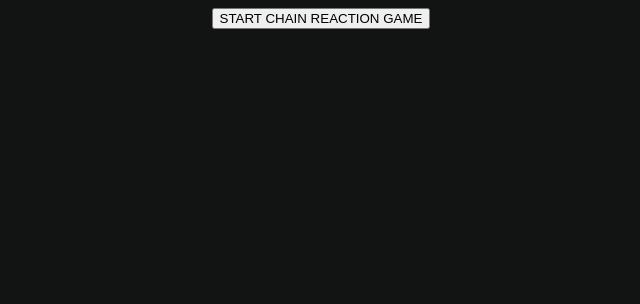
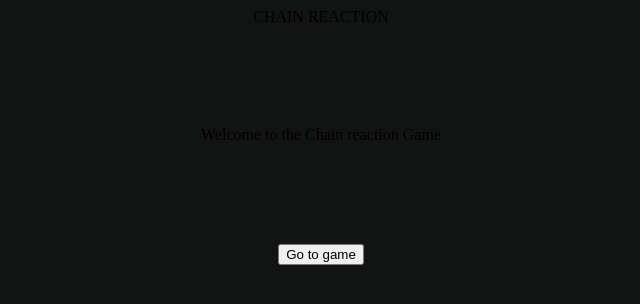
Before and after one commit to rafiul41/chain-reaction, an Angular app: page /home in a window 1280 px wide. Before the commit this address led to /. Shown: the top 304 px of the page, without its empty margins (319-959 px from the left). Built offline with nearby package versions, Linux system fonts and the light colour scheme.

Commit message:
Home component

```diff
--- a/src/app/app.component.html
+++ b/src/app/app.component.html
@@ -1,6 +1,6 @@
 <div class="app">
   <div class="top-bar">
-    <button (click)="goToChainReactionGame()">START CHAIN REACTION GAME</button>
+    CHAIN REACTION
   </div>
   <router-outlet></router-outlet>
 </div>
--- a/src/app/app.module.ts
+++ b/src/app/app.module.ts
@@ -4,7 +4,7 @@ import { BrowserModule } from '@angular/platform-browser';
 import { AppRoutingModule } from './app-routing.module';
 import { AppComponent } from './app.component';
 import { ChainReactionComponent } from './components/chain-reaction/chain-reaction.component';
-import { HomeComponent } from './home/home.component';
+import { HomeComponent } from './components/home/home.component';
 
 @NgModule({
   declarations: [
--- a/src/app/components/chain-reaction/chain-reaction.component.html
+++ b/src/app/components/chain-reaction/chain-reaction.component.html
@@ -1,4 +1,5 @@
 <div class="chain-reaction">
+  <button routerLink="/home" style="margin-bottom: 50px;">Go to Home</button>
   <canvas (click)="onCellClick($event)" #canvas></canvas>
   <div style="margin-top: 20px; color: white">
     Current player's turn is
--- /dev/null
+++ b/src/app/components/home/home.component.html
@@ -0,0 +1,4 @@
+<div class="home">
+  <div class="intro">Welcome to the Chain reaction Game</div>
+  <button style="margin-top: 100px;" (click)="goToGame()">Go to game</button>
+</div>
--- /dev/null
+++ b/src/app/components/home/home.component.scss
@@ -0,0 +1,8 @@
+.home {
+  display: flex;
+  flex-direction: column;
+  align-items: center;
+  .intro {
+    margin-top: 100px;
+  }
+}
--- a/src/app/home/home.component.ts
+++ b/src/app/components/home/home.component.ts
@@ -1,4 +1,5 @@
 import { Component, OnInit } from '@angular/core';
+import { Router } from '@angular/router';
 
 @Component({
   selector: 'app-home',
@@ -7,9 +8,14 @@ import { Component, OnInit } from '@angular/core';
 })
 export class HomeComponent implements OnInit {
 
-  constructor() { }
+  constructor(
+    private router: Router
+  ) { }
 
   ngOnInit(): void {
   }
 
+  goToGame() {
+    this.router.navigate(['/chain-reaction']);
+  }
 }
--- a/src/app/home/home.component.html
+++ /dev/null
@@ -1 +0,0 @@
-<p>home works!</p>
```
Also changed, not shown: src/app/app-routing.module.ts (+18 -6 lines), src/app/home/home.component.scss (deleted), 1 other file (tests, documents, lock files or other folders).
